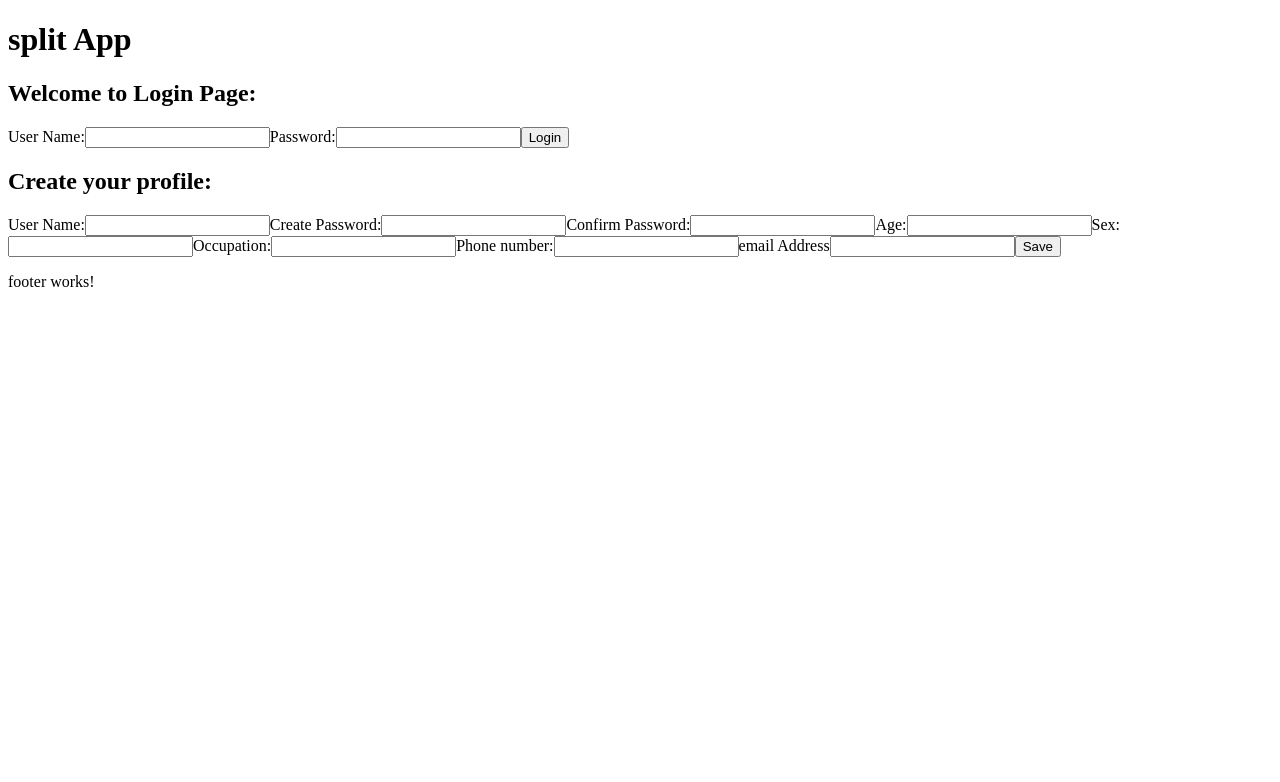
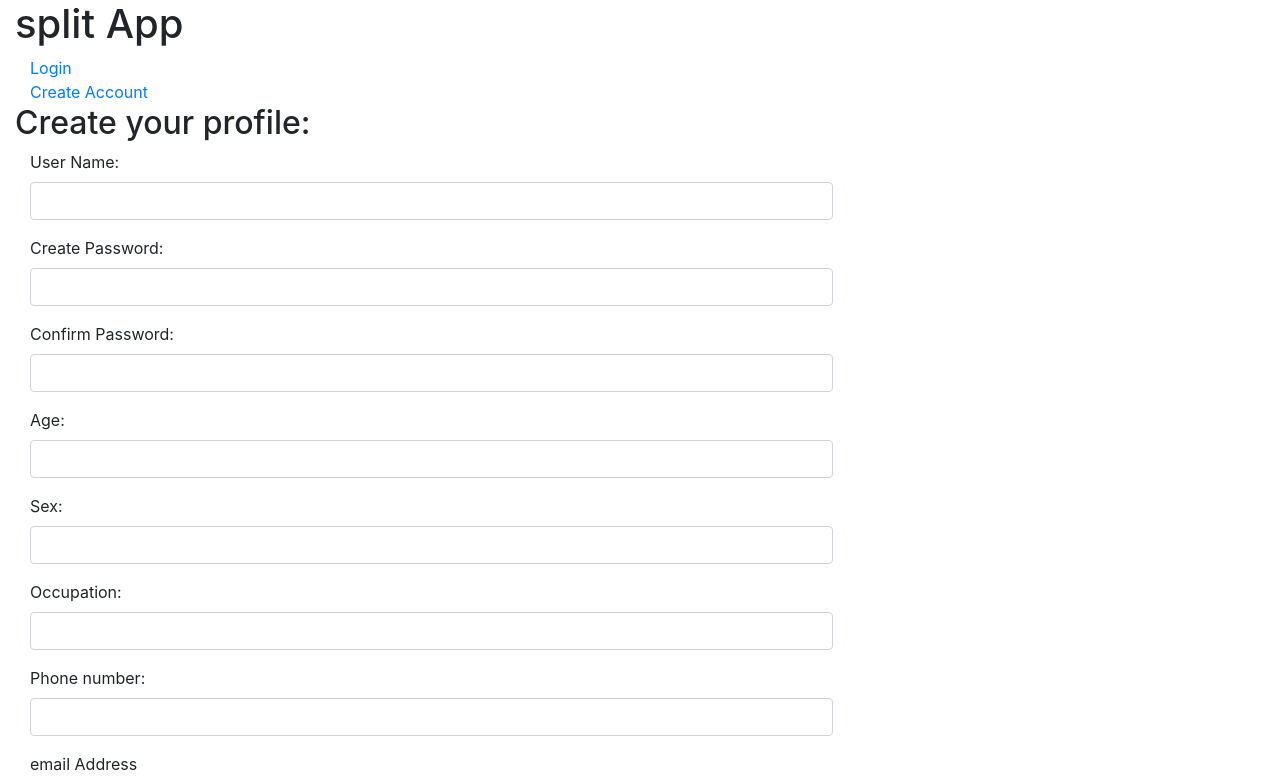
Before and after one commit to KarthickAthlet/Splitty, an Angular app: page /create-profile-page in a window 1280 px wide. Shown: the top 782 px of the page. Built offline with nearby package versions, Linux system fonts and the light colour scheme.

Commit message:
Created a Basic reactive form

```diff
--- a/angular-cli.json
+++ b/angular-cli.json
@@ -18,6 +18,7 @@
       "tsconfig": "tsconfig.json",
       "prefix": "app",
       "styles": [
+        "../node_modules/bootstrap/dist/css/bootstrap.min.css",
         "styles.css"
       ],
       "scripts": [],
--- a/package.json
+++ b/package.json
@@ -30,6 +30,7 @@
     "@types/jasmine": "2.5.38",
     "@types/node": "^6.0.42",
     "angular-cli": "1.0.0-beta.28.3",
+    "bootstrap": "^4.0.0-alpha.5",
     "codelyzer": "~2.0.0-beta.1",
     "jasmine-core": "2.5.2",
     "jasmine-spec-reporter": "2.5.0",
--- a/src/app/app.component.html
+++ b/src/app/app.component.html
@@ -1,3 +1,5 @@
-<app-header></app-header>
-<app-split-app-body></app-split-app-body>
-<app-footer></app-footer>
+<div class="container-fluid">
+    <app-header></app-header>
+    <app-split-app-body></app-split-app-body>
+    <app-footer></app-footer>
+</div>
--- a/src/app/components/create-profile/create-profile.component.html
+++ b/src/app/components/create-profile/create-profile.component.html
@@ -1,20 +1,76 @@
 <h2> Create your profile: </h2>
-<form>
-  <label for="profile-UName">User Name:</label>
-  <input type="text" id="profile-UName" name="profile-UName">
-  <label for="profile-FPassword">Create Password:</label>
-  <input type="password" id="profile-FPassword" name="profile-FPassword">
-  <label for="profile-CPassword">Confirm Password:</label>
-  <input type="password" id="profile-CPassword" name="profile-Password">
-  <label for="profile-Age">Age:</label>
-  <input type="text" id="profile-Age" name="profile-Age">
-  <label for="profile-Sex">Sex:</label>
-  <input type="text" id="profile-Age" name="profile-Age">
-  <label for="profile-Occupation">Occupation:</label>
-  <input type="text" id="profile-Occupation" name="profile-Occupation">
-  <label for="profile-Mobie">Phone number:</label>
-  <input type="text" id="profile-Mobie" name="profile-Mobie">
-  <label for="profile-Email">email Address</label>
-  <input type="text" id="profile-Email" name="profile-Email">
-  <input type="button" id="profile-Save" value="Save">
+<form class="form-horizontal" novalidate [formGroup]="createForm">
+  <fieldset>
+    <div class="form-group">
+      <label class="col-md-2 control-label" for="profileUName">User Name:</label>
+      <div class="col-md-8">
+      <input class="form-control" type="text" id="profileUName" formControlName="profileUName">
+      </div>
+    </div>
+  </fieldset>
+  <fieldset>
+    <div class="form-group">
+      <label class="col-md-2 control-label" for="profileFPassword">Create Password:</label>
+      <div class="col-md-8">
+      <input class="form-control" type="password" id="profileFPassword" formControlName="profileFPassword">
+      </div>
+    </div>
+  </fieldset>
+  <fieldset>
+    <div class="form-group">
+      <label class="col-md-2 control-label" for="profileCPassword">Confirm Password:</label>
+      <div class="col-md-8">
+      <input class="form-control" type="password" id="profileCPassword" formControlName="profileCPassword">
+      </div>
+    </div>
+  </fieldset>
+  <fieldset>
+    <div class="form-group">
+      <label class="col-md-2 control-label" for="profileAge">Age:</label>
+      <div class="col-md-8">
+      <input class="form-control" type="text" id="profileAge" formControlName="profileAge">
+      </div>
+    </div>
+  </fieldset>
+  <fieldset>
+    <div class="form-group">
+      <label class="col-md-2 control-label" for="profileSex">Sex:</label>
+      <div class="col-md-8">
+      <input class="form-control" type="text" id="profileAge" formControlName="profileAge">
+      </div>
+    </div>
+  </fieldset>
+  <fieldset>
+    <div class="form-group">
+      <label class="col-md-2 control-label" for="profileOccupation">Occupation:</label>
+      <div class="col-md-8">
+      <input class="form-control" type="text" id="profileOccupation" formControlName="profileOccupation">
+      </div>
+    </div>
+  </fieldset>
+  <fieldset>
+    <div class="form-group">
+      <label class="col-md-2 control-label" for="profileMobile">Phone number:</label>
+      <div class="col-md-8">
+      <input class="form-control" type="text" id="profileMobile" formControlName="profileMobile">
+      </div>
+    </div>
+  </fieldset>
+  <fieldset>
+    <div class="form-group">
+      <label class="col-md-2 control-label" for="profileEmail">email Address</label>
+      <div class="col-md-8">
+      <input class="form-control" type="text" id="profileEmail" formControlName="profileEmail">
+      </div>
+    </div>
+  </fieldset>
+  <fieldset>
+    <div class="form-group">
+      <button class="btn btn-primary" type="submit" id="profileSave">Save</button>
+    </div>
+  </fieldset>
+  <br>Dirty {{createForm.dirty}}
+  <br>Touched {{createForm.touched}}
+  <br>Valid {{createForm.valid}}
+  <br>value {{createForm.value| json}}
 </form>
--- a/src/app/components/create-profile/create-profile.component.ts
+++ b/src/app/components/create-profile/create-profile.component.ts
@@ -1,4 +1,5 @@
 import { Component, OnInit } from '@angular/core';
+import { FormGroup, FormBuilder, Validators } from '@angular/forms';
 
 @Component({
   selector: 'app-create-profile',
@@ -6,10 +7,21 @@ import { Component, OnInit } from '@angular/core';
   styleUrls: ['./create-profile.component.css']
 })
 export class CreateProfileComponent implements OnInit {
+  createForm: FormGroup;
+  // loginPageDeclaration: LoginPageDeclaration = new LoginPageDeclaration();
 
-  constructor() { }
+  constructor(private formBuilderProperty: FormBuilder) { }
 
   ngOnInit() {
+    this.createForm = this.formBuilderProperty.group({
+            profileUName: ['', [Validators.required, Validators.minLength(3)]],
+            profileFPassword: ['', [Validators.required, Validators.maxLength(50)]],
+            profileCPassword: ['', [Validators.required, Validators.minLength(3)]],
+            profileAge: ['', [Validators.required, Validators.maxLength(50)]],
+            profileOccupation: ['', [Validators.required, Validators.minLength(3)]],
+            profileMobile: ['', [Validators.required, Validators.maxLength(50)]],
+            profileEmail: ['', [Validators.required, Validators.minLength(3)]]
+        });
   }
 
 }
--- a/src/app/components/header/header.component.html
+++ b/src/app/components/header/header.component.html
@@ -1,3 +1,19 @@
-<h1>
-  split App
-</h1>
+<header>
+  <div class="row">
+    <div class="col-md-12">
+      <h1>split App</h1>
+    </div>
+  </div>
+  <nav>
+    <div class="row">
+      <div class="col-md-12">
+        <div class="col-md-3 col-xs-3">
+          <a routerLink="login-page" class="glyphicon glyphicon-plus">Login</a>
+        </div>
+        <div class="col-md-3 col-xs-3">
+          <a routerLink="create-profile-page" class="glyphicon glyphicon-trash">Create Account</a>
+        </div>
+      </div>
+    </div>
+  </nav>
+</header>
--- /dev/null
+++ b/src/app/components/login-page/login-page-declaration.ts
@@ -0,0 +1,5 @@
+export class LoginPageDeclaration {
+    constructor(
+        public loginUName = '',
+        public loginPassword = ''){}
+}
--- a/src/app/components/login-page/login-page.component.html
+++ b/src/app/components/login-page/login-page.component.html
@@ -1,8 +1,30 @@
-<h2> Welcome to Login Page: </h2>
-<form>
-  <label for="login-UName">User Name:</label>
-  <input type="text" id="login-UName" name="login-UName">
-   <label for="login-Password">Password:</label>
-  <input type="password" id="login-Password" name="login-Password">
-  <input type="button" id="login-Entry" value="Login">
-</form>
+<div class="panel-body">
+  <h2> Welcome to Login Page: </h2>
+  <form class="form-horizontal" novalidate [formGroup]="loginForm">
+    <fieldset>
+      <div class="form-group">
+        <label class="col-md-2 control-label" for="loginUName">User Name:</label>
+        <div class="col-md-8">
+          <input class="form-control" type="text" id="loginUName" formControlName="loginUName">
+        </div>
+      </div>
+    </fieldset>
+    <fieldset>
+      <div class="form-group">
+        <label class="col-md-2 control-label" for="loginPassword">Password:</label>
+        <div class="col-md-8">
+          <input class="form-control" type="password" id="loginPassword" formControlName="loginPassword">
+        </div>
+      </div>
+    </fieldset>
+    <fieldset>
+      <div class="form-group">
+        <button class="btn btn-primary" type="submit" id="loginEntry">Login</button>
+      </div>
+    </fieldset>
+  </form>
+  <br>Dirty {{loginForm.dirty}}
+  <br>Touched {{loginForm.touched}}
+  <br>Valid {{loginForm.valid}}
+  <br>value {{loginForm.value| json}}
+</div>
--- a/src/app/components/login-page/login-page.component.ts
+++ b/src/app/components/login-page/login-page.component.ts
@@ -1,4 +1,6 @@
 import { Component, OnInit } from '@angular/core';
+import { FormGroup, FormBuilder, Validators } from '@angular/forms';
+import { LoginPageDeclaration } from './login-page-declaration';
 
 @Component({
   selector: 'app-login-page',
@@ -6,10 +8,16 @@ import { Component, OnInit } from '@angular/core';
   styleUrls: ['./login-page.component.css']
 })
 export class LoginPageComponent implements OnInit {
+   loginForm: FormGroup;
+  // loginPageDeclaration: LoginPageDeclaration = new LoginPageDeclaration();
 
-  constructor() { }
+  constructor( private formBuilderProperty: FormBuilder) { }
 
   ngOnInit() {
+     this.loginForm = this.formBuilderProperty.group({
+            loginUName: ['', [Validators.required, Validators.minLength(3)]],
+            loginPassword: ['', [Validators.required, Validators.maxLength(50)]]
+        });
   }
 
 }
--- a/src/app/components/split-app-body/split-app-body.component.html
+++ b/src/app/components/split-app-body/split-app-body.component.html
@@ -1,2 +1,5 @@
-<app-login-page></app-login-page>
-<app-create-profile></app-create-profile>
+<div class="row">
+  <div class="col-md-12">
+      <router-outlet></router-outlet>
+  </div>
+</div>
```
Also changed, not shown: src/app/app.module.ts (+14 -3 lines).
